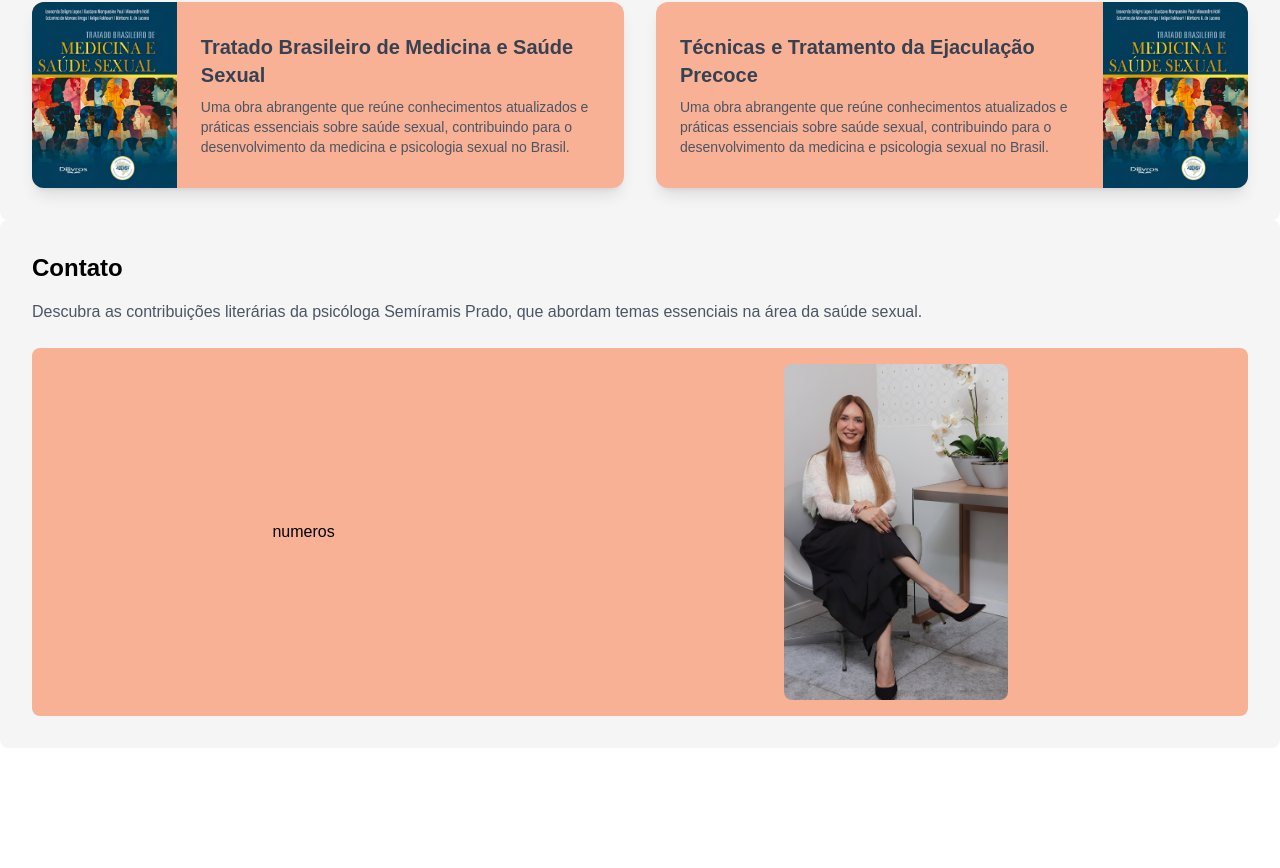
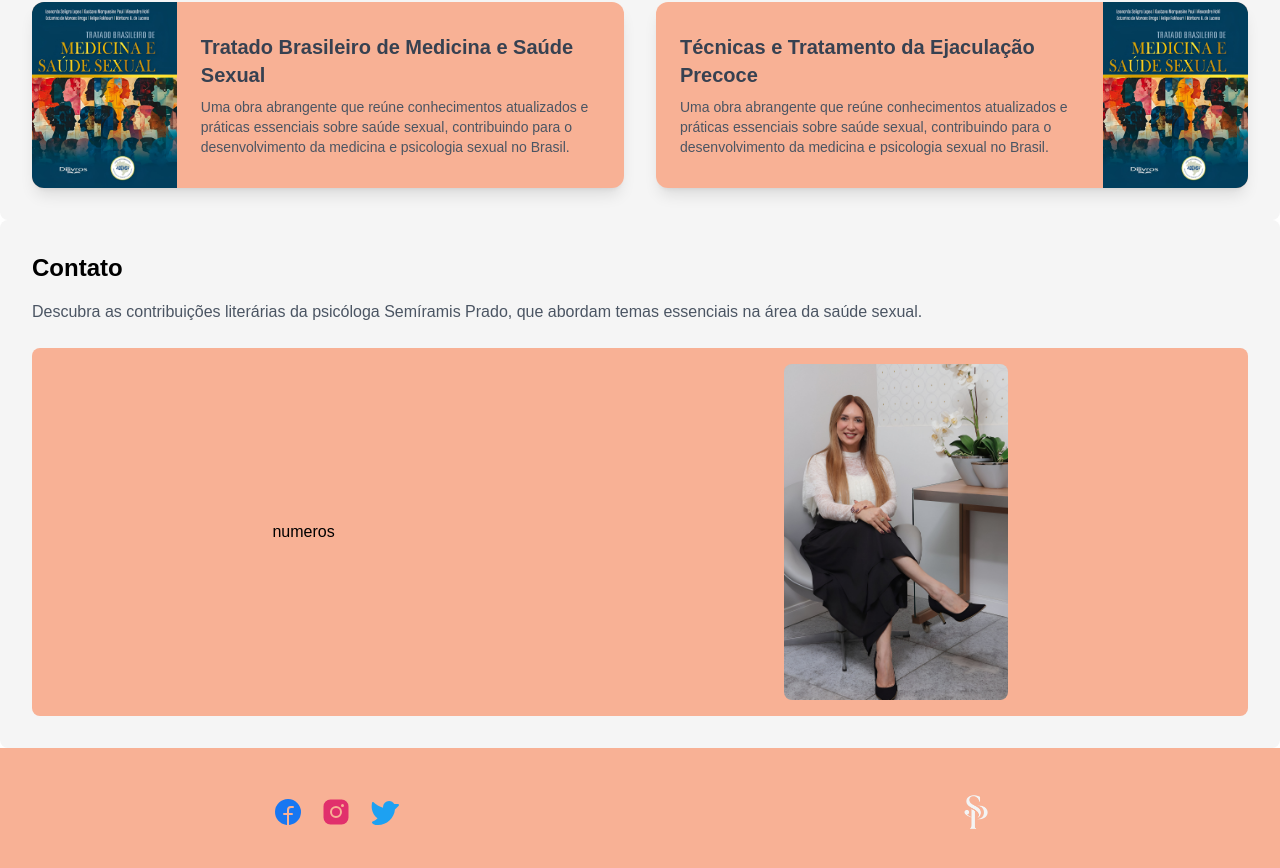
Before and after one commit to DeborahLyra/psychologist-landing-page, a React (Vite) app: page / in a window 1280 px wide. Shown: the part 1268-2136 px from the top of the page. Before the commit the page ends 2016 px from the top, so only its background shows below. Built offline with nearby package versions, Linux system fonts and the light colour scheme; a web font is replaced by a local one.

Commit message:
added footer

```diff
--- a/package.json
+++ b/package.json
@@ -13,6 +13,7 @@
     "@headlessui/react": "^2.2.0",
     "@heroicons/react": "^2.2.0",
     "@phosphor-icons/react": "^2.1.7",
+    "phosphor-react": "^1.4.1",
     "react": "^18.3.1",
     "react-dom": "^18.3.1",
     "react-router-dom": "^7.0.1"
--- /dev/null
+++ b/src/components/footer/Footer.jsx
@@ -0,0 +1,28 @@
+import { FacebookLogo, InstagramLogo, TwitterLogo, Envelope, Phone } from 'phosphor-react';
+import logo from '../../../public/imgs/logo-semiramis.png'
+
+export function Footer() {
+    return (
+        <footer className="bg-roseTea text-gray-700 py-8">
+            <div className="container mx-auto flex items-center justify-around">
+
+                <div className="text-center md:text-left">
+                    <div className="flex justify-center md:justify-start gap-4">
+                        <a href="https://facebook.com" target="_blank" rel="noopener noreferrer">
+                            <FacebookLogo size={32} weight="fill" color="#1877F2" />
+                        </a>
+                        <a href="https://instagram.com" target="_blank" rel="noopener noreferrer">
+                            <InstagramLogo size={32} weight="fill" color="#E1306C" />
+                        </a>
+                        <a href="https://twitter.com" target="_blank" rel="noopener noreferrer">
+                            <TwitterLogo size={32} weight="fill" color="#1DA1F2" />
+                        </a>
+                    </div>
+                </div>
+                <div className="text-center md:text-right">
+                    <img src={logo} alt="" className='h-24 md:h-16 lg:h-16'/>
+                </div>
+            </div>
+        </footer>
+    );
+}
--- a/src/pages/HomePage.tsx
+++ b/src/pages/HomePage.tsx
@@ -3,15 +3,17 @@ import { Banner } from "../components/Banner/Banner";
 import { Books } from "../components/books/Books";
 import { Contact } from "../components/contact/Contact";
 import { Navbar } from "../components/Navbar/Navbar";
+import { Footer } from "../components/footer/Footer"
 
 export function HomePage() {
   return (
     <div className="h-screen">
-      <Navbar/>
-      <Banner/>
-      <AboutMe/>
-      <Books/>
-      <Contact/>
+      <Navbar />
+      <Banner />
+      <AboutMe />
+      <Books />
+      <Contact />
+      <Footer />
     </div>
   )
 }
```
Also changed, not shown: 1 other file (tests, documents, lock files or other folders).
